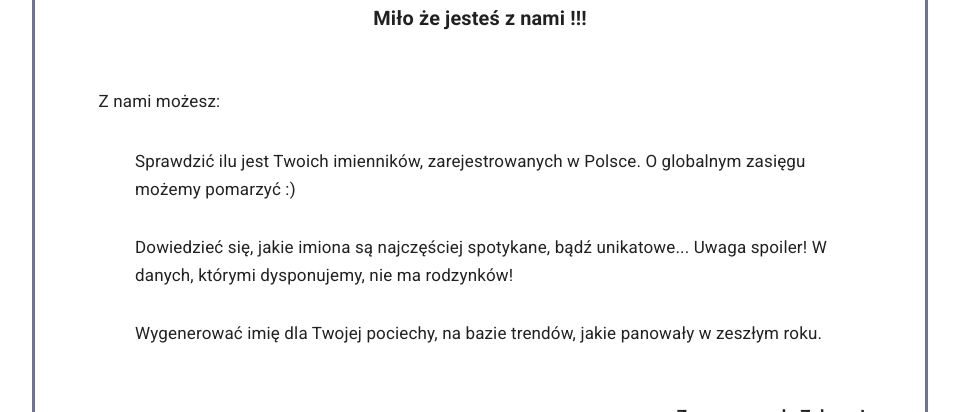
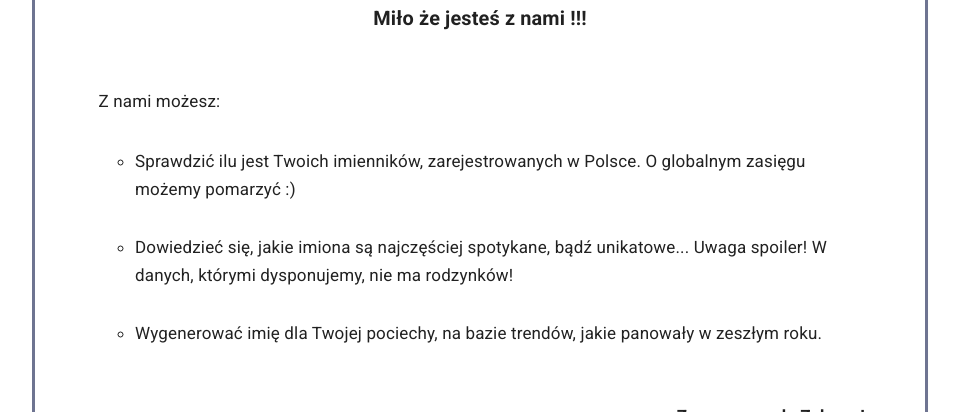
Before and after one commit to andro2ss/names_app, a React (Create React App) app: page / in a window 1280 px wide. Shown: the part 269-681 px from the top of the page, without its empty margins (160-1119 px from the left). Built offline with nearby package versions, Linux system fonts and the light colour scheme; no server answers.

Commit message:
changed li style

```diff
--- a/src/components/pages/Home/Home.scss
+++ b/src/components/pages/Home/Home.scss
@@ -20,7 +20,7 @@
     }
 
     .list {
-      list-style-type: none;
+      list-style-type: circle;
 
       .description {
         margin-left: -5%;
```
